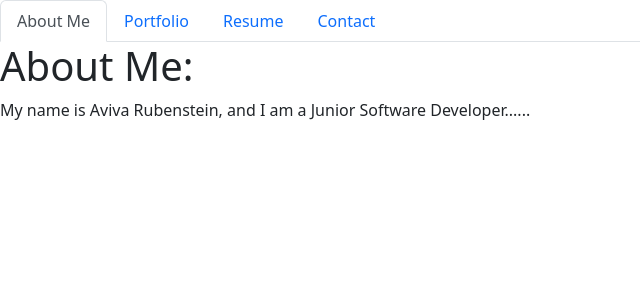
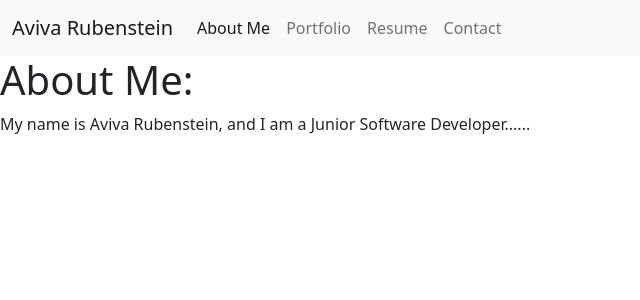
Before and after one commit to AvivaRubenstein/React-Portfolio, a React (Create React App) app: page / in a window 1280 px wide. Shown: the top 300 px of the page, without its empty margins (0-640 px from the left). Built offline with nearby package versions, Linux system fonts and the light colour scheme.

Commit message:
navbar styling added. Error with portfolio page because of ongoing changes

```diff
--- a/src/components/Navbar.js
+++ b/src/components/Navbar.js
@@ -4,7 +4,14 @@
 
 function Navbar({ currentPage, handlePageChange }) {
   return (
-    <ul className="nav nav-tabs">
+<nav className="navbar navbar-expand-lg bg-light">
+  <div className="container-fluid">
+    <a className="navbar-brand" href="#">Aviva Rubenstein</a>
+    <button className="navbar-toggler" type="button" data-bs-toggle="collapse" data-bs-target="#navbarSupportedContent" aria-controls="navbarSupportedContent" aria-expanded="false" aria-label="Toggle navigation">
+      <span className="navbar-toggler-icon"></span>
+    </button>
+    <div className="collapse navbar-collapse" id="navbarSupportedContent">
+    <ul ul className="navbar-nav me-auto mb-2 mb-lg-0">
       <li className="nav-item">
         <a
           href="#aboutMe"
@@ -55,6 +62,11 @@
         </a>
       </li>
     </ul>
+    </div>
+    </div>
+  </nav>
+
+
   );
 }
 
```
